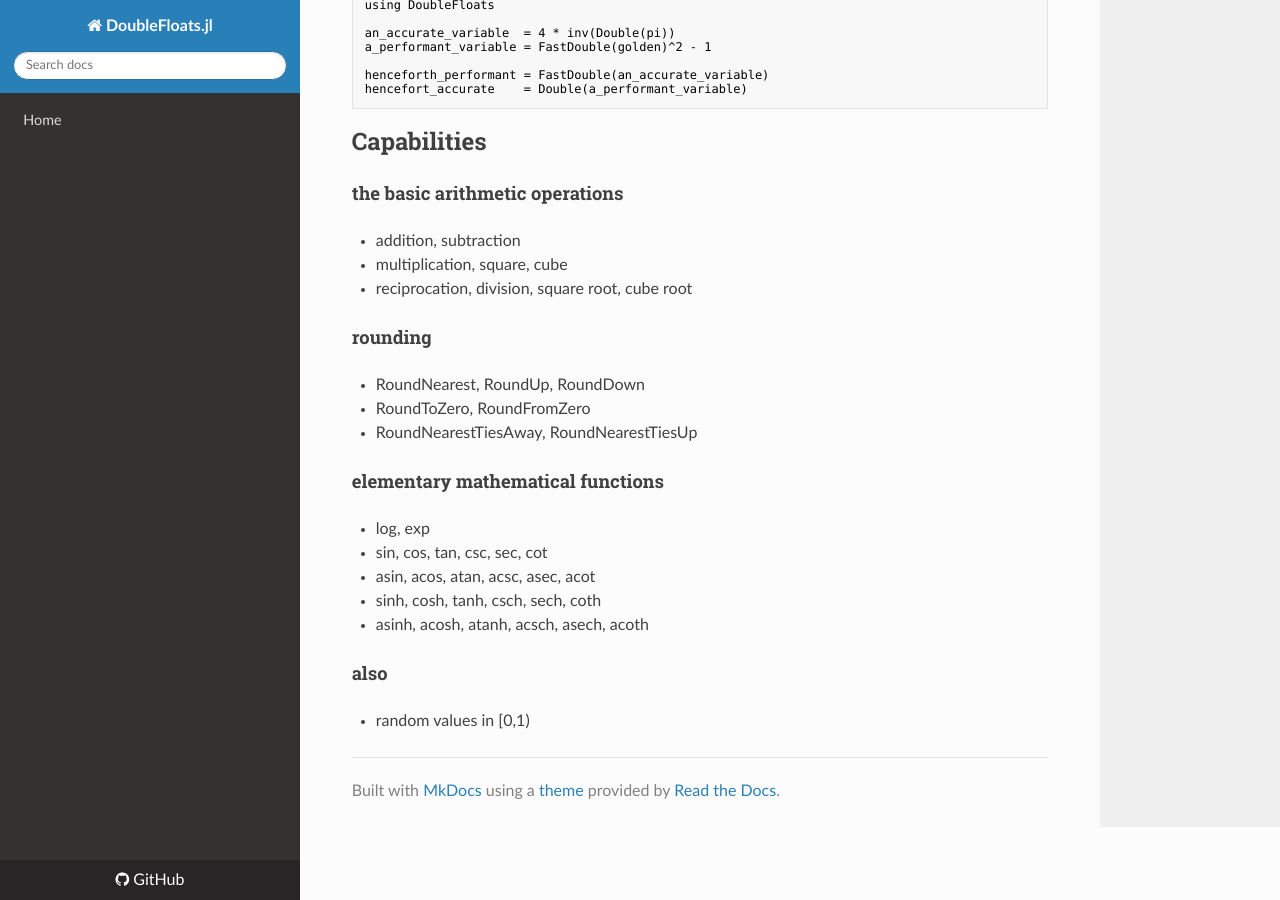
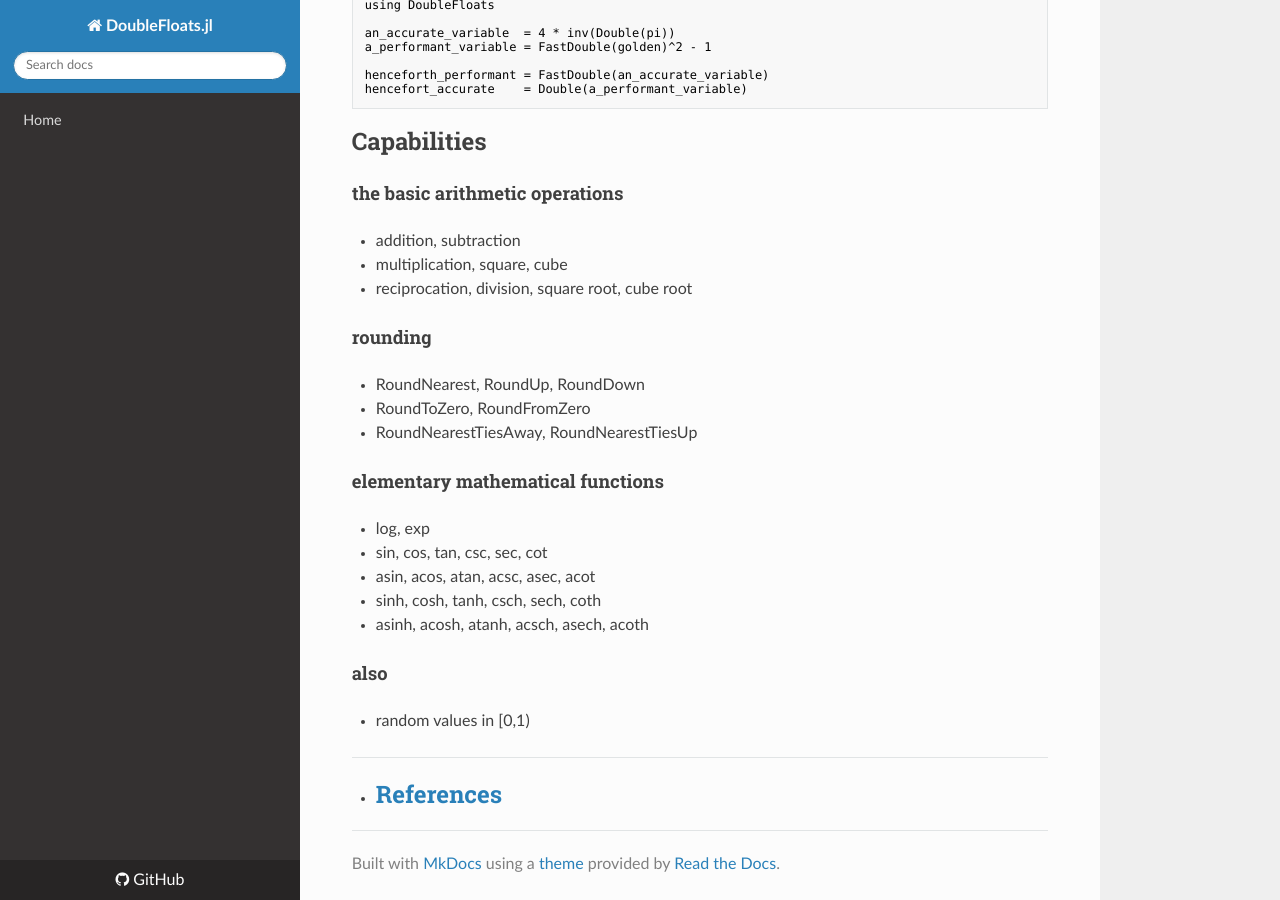
Before and after one commit to JuliaMath/DoubleFloats.jl, an MkDocs documentation site: the page built from docs/src/appropriate.md, in a window 1280 px wide and 900 px high, scrolled down 1710 px. Built offline with MkDocs 1.6.1, drawn with Linux system fonts in a browser that asks for light colours; nearby versions of some CDN libraries; old or Windows-style settings are respelled for this version of MkDocs.

Commit message:
Update appropriate.md

```diff
--- a/docs/src/appropriate.md
+++ b/docs/src/appropriate.md
@@ -97,3 +97,7 @@
 
 #### also
  - random values in [0,1)
+
+-----
+
+- ## [References](https://github.com/JuliaMath/DoubleFloats.jl/blob/master/docs/src/references.md)
```
